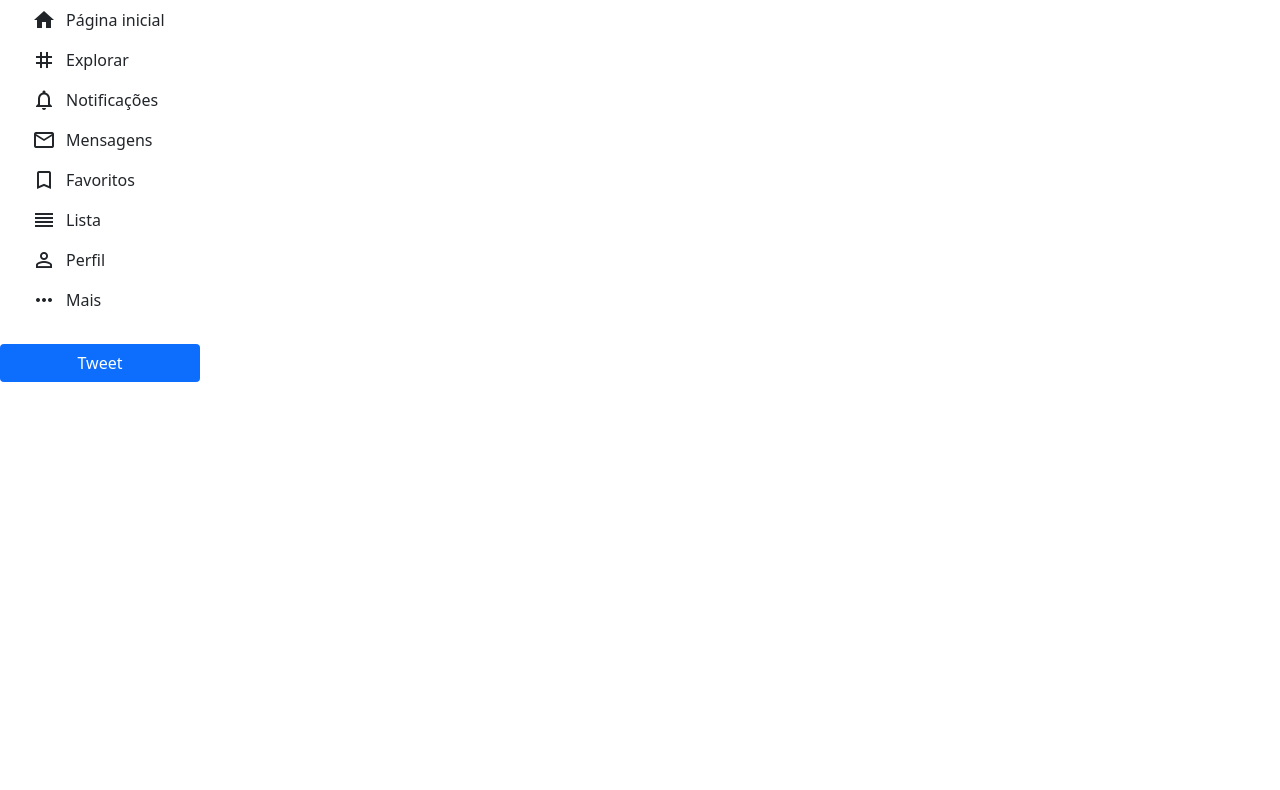
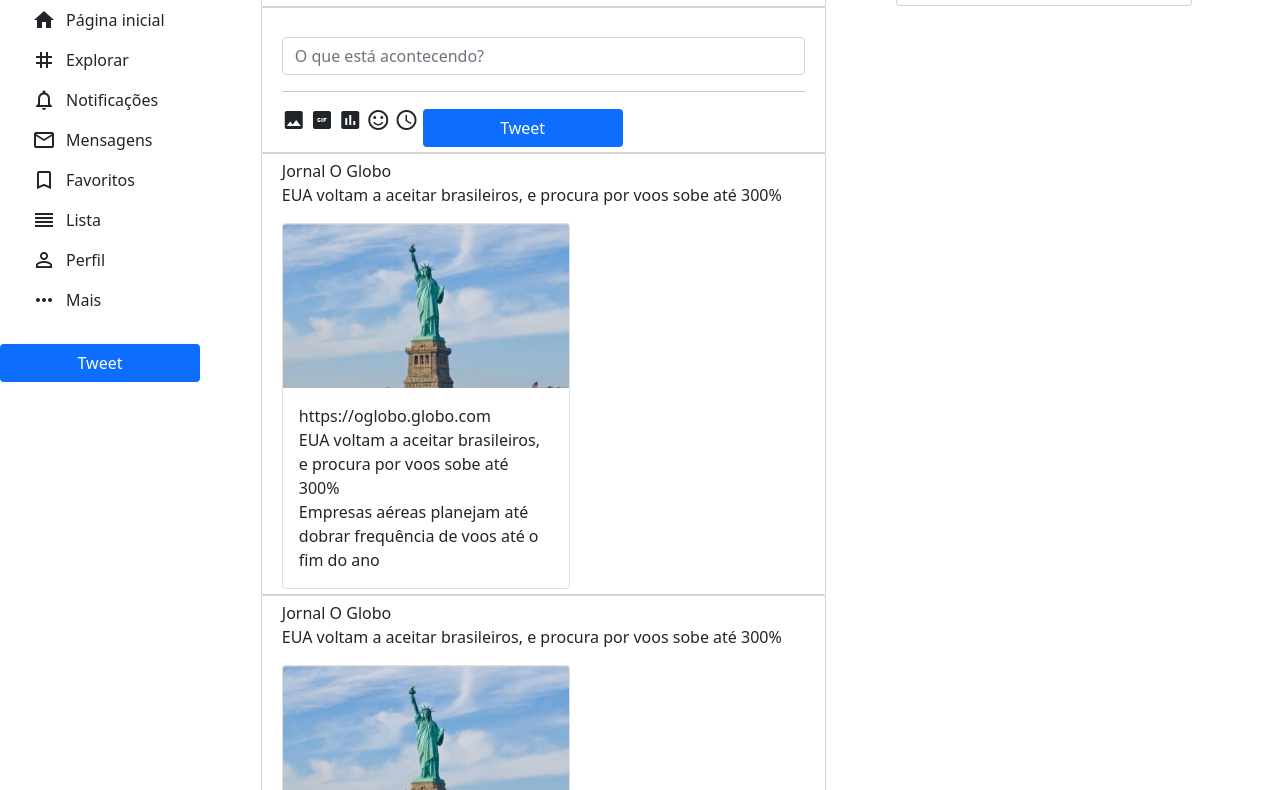
Before and after one commit to SimoneSalvi/twitter-brasil, a plain HTML site: page index.html in a window 1280 px wide. Shown: the part 56-846 px from the top of the page. Before the commit the page ends 800 px from the top, so only its background shows below. Drawn offline with nearby package versions, Linux system fonts and the light colour scheme.

Commit message:
coluna 2

```diff
--- a/index.html
+++ b/index.html
@@ -13,11 +13,11 @@
 
     <title>Twitter Brazuca</title>
 </head>
-<body>
+<body data-bs-spy="scroll" data-bs-target="#navbar-example">
 
     <!--coluna 1-->
     <div class="divprincipal row  ">
-        <div class=" div1 col">
+        <div class=" div1 col col-sm-3">
             <ul class="list-menu align-items-center">
                 <li>
                     <span class="material-icons icon-twitter">
@@ -63,19 +63,91 @@
         </div>
 
         <!--coluna 2-->
-        <div class=" div2  col-sm-6  col-xs-4">
-            <h2>oi oi </h2>
+        <div class=" div2  col-sm-6  col-xs-4" id="navbar-example" role="tablist">
+            <div class="casa">
+                <p>Casa
+                    <span class="material-icons" style="margin-left: 80%; margin-top: 5px;"> auto_awesome</span>
+
+                </p>
+
+            </div>
+
+            <div class="casa">
+
+                <div class="mb-3">
+                    <label for="pesquisa" class="form-label"></label>
+                    <input type="text" class="form-control" id="formGroupExampleInput" placeholder="O que está acontecendo?">
+                  </div>
+                  <hr>
+                  <span class="material-icons">
+                    image
+                  </span>
+                  <span class="material-icons">
+                    gif_box
+                  </span>
+                  <span class="material-icons">
+                    poll
+                  </span>
+                  <span class="material-icons">
+                    sentiment_satisfied_alt
+                  </span>
+                  <span class="material-icons">
+                    schedule
+                  </span>
+                  <button class="text-white btn bg-primary btn-new-twitter ">
+                    Tweet
+                </button>
+
+            </div>
+
+            <div class="casa ">
+                <p>Jornal O Globo <br>EUA voltam a aceitar brasileiros, e procura por voos sobe até 300% </p>
+                <div class="card" style="width: 18rem; ">
+                    <img src="img/noticia1.png" class="card-img-top" alt="...">
+                    <div class="card-body">
+                      <p class="card-text">https://oglobo.globo.com <br> EUA voltam a aceitar brasileiros, e procura por voos sobe até 300%<br>Empresas aéreas planejam até dobrar frequência de voos até o fim do ano</p>
+                    </div>
+                  </div>
+
+
+            </div>
+
+
+            <div class="casa">
+                <p>Jornal O Globo <br>EUA voltam a aceitar brasileiros, e procura por voos sobe até 300% </p>
+                <div class="card" style="width: 18rem;">
+                    <img src="img/noticia1.png" class="card-img-top" alt="...">
+                    <div class="card-body">
+                      <p class="card-text">https://oglobo.globo.com <br> EUA voltam a aceitar brasileiros, e procura por voos sobe até 300%<br>Empresas aéreas planejam até dobrar frequência de voos até o fim do ano</p>
+                    </div>
+                  </div>
+
+
+            </div>
+
+         </div>
+
+        <!--coluna 3-->
+        <div class=" div3  col col-sm-3">
+            <div class="mb-3">
+                <label for="pesquisa" class="form-label"></label>
+                <input type="text" class="form-control" id="formGroupExampleInput" placeholder="Pesquise no Twitter">
+              </div>
         </div>
 
-        <!--coluna 3-->
-        <div class=" div3  col">
-            <h3>div3</h3>
-        </div>
     </div>
 </body>
+
+
 <footer>
     <script src="https://cdn.jsdelivr.net/npm/@popperjs/core@2.10.2/dist/umd/popper.min.js" integrity="sha384-7+zCNj/IqJ95wo16oMtfsKbZ9ccEh31eOz1HGyDuCQ6wgnyJNSYdrPa03rtR1zdB" crossorigin="anonymous"></script>
     <script src="https://cdn.jsdelivr.net/npm/bootstrap@5.1.3/dist/js/bootstrap.min.js" integrity="sha384-QJHtvGhmr9XOIpI6YVutG+2QOK9T+ZnN4kzFN1RtK3zEFEIsxhlmWl5/YESvpZ13" crossorigin="anonymous"></script>
     <script src="https://cdn.jsdelivr.net/npm/bootstrap@5.1.3/dist/js/bootstrap.bundle.min.js" integrity="sha384-ka7Sk0Gln4gmtz2MlQnikT1wXgYsOg+OMhuP+IlRH9sENBO0LRn5q+8nbTov4+1p" crossorigin="anonymous"></script>
 </footer>
 </html>
+
+<script>
+function teste(){
+    document.getElementsByClass("div3").innerHTML = '<a href=https://www.w3schools.com/js/default.asp> Link </a>'
+}
+</script>
--- a/style.css
+++ b/style.css
@@ -1,7 +1,28 @@
+*{
+    margin: 0%;
+}
+
 .div1{
     height: 100%;
 
+    position: fixed;
     }
+
+    .div2{
+
+        margin-left: 20%;
+        height: 100%;
+        scroll-behavior: auto;
+        position: relative;
+        }
+
+        .div3{
+
+
+            margin-left: 70%;
+            height: 100%;
+            position: fixed;
+            }
 
     .list-menu{
         list-style-type: none;
@@ -29,3 +50,18 @@
 
         padding: 20px 0px 20px 0px;
     }
+
+    .casa{
+        border: 1px solid #d5d5d5;
+        padding:5px 20px 5px 20px;
+        border-radius: 1px;
+        width:90%;
+        margin-right: 0px;
+
+    }
+
+    .figPerfil img{
+        width: 10%;
+        height: 10%;
+        border-radius: 50px;
+    }
```
Also changed, not shown: img/Si.JPG (added), img/noticia1.png (added).
